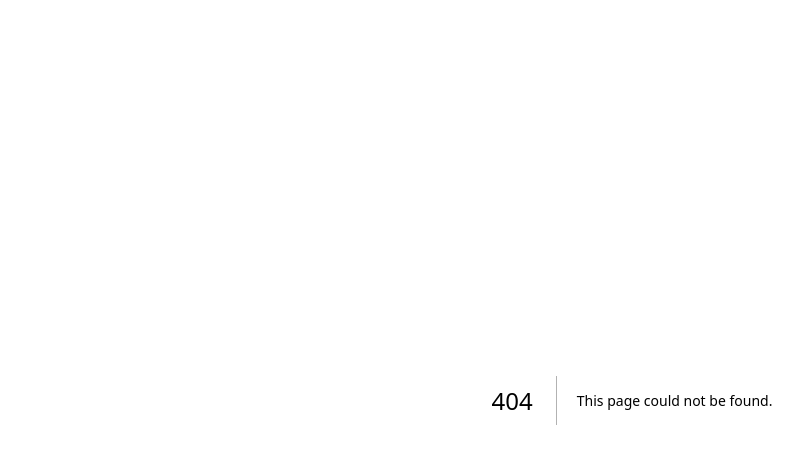
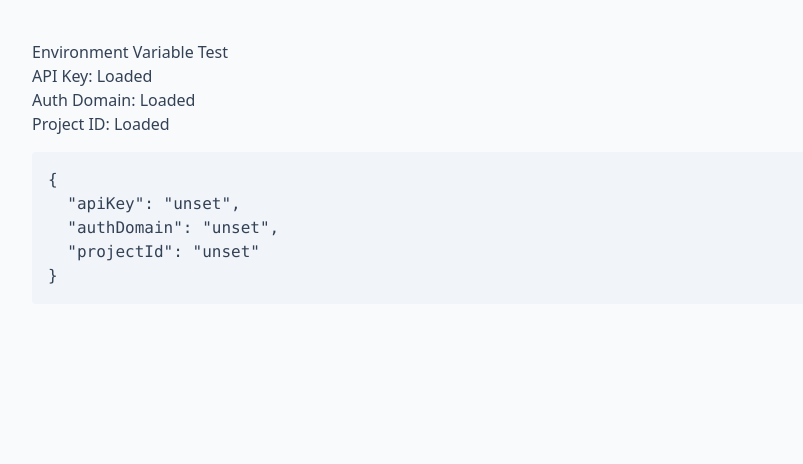
Before and after one commit to ProsperAsare99/MindBridge-Mental-Health-Navigator-Project, a Next.js app: page /test-env in a window 1280 px wide. Before the commit this address had no page. Shown: the top 464 px of the page, without its empty margins (8-811 px from the left). Built offline with nearby package versions, Linux system fonts and the light colour scheme; no server answers.

Commit message:
feat: Create initial dashboard page with personalized greeting, user stats, and quick action links.

```diff
--- a/src/app/dashboard/page.tsx
+++ b/src/app/dashboard/page.tsx
@@ -1,12 +1,29 @@
 "use client";
 
+import { useEffect, useState } from "react";
 import { useAuth } from "@/hooks/use-auth";
 import { Button } from "@/components/ui/button";
-import { PlusCircle, BookHeart, AlertCircle } from "lucide-react";
+import { PlusCircle, BookHeart, AlertCircle, School, GraduationCap } from "lucide-react";
 import Link from "next/link";
+import { doc, getDoc } from "firebase/firestore";
+import { db } from "@/lib/firebase";
 
 export default function DashboardPage() {
     const { user } = useAuth();
+    const [userProfile, setUserProfile] = useState<any>(null);
+
+    useEffect(() => {
+        const fetchUserProfile = async () => {
+            if (user?.uid) {
+                const docRef = doc(db, "users", user.uid);
+                const docSnap = await getDoc(docRef);
+                if (docSnap.exists()) {
+                    setUserProfile(docSnap.data());
+                }
+            }
+        };
+        fetchUserProfile();
+    }, [user]);
 
     // Placeholder data - would eventually come from context/backend
     const timeOfDay = new Date().getHours() < 12 ? "Good morning" : new Date().getHours() < 18 ? "Good afternoon" : "Good evening";
@@ -17,11 +34,25 @@ export default function DashboardPage() {
             <div className="flex flex-col gap-2 md:flex-row md:items-center md:justify-between">
                 <div>
                     <h1 className="text-3xl font-bold tracking-tight text-slate-900">{timeOfDay}, {user?.displayName || "Student"}</h1>
-                    <p className="text-slate-500">Here's what's happening with your wellness today.</p>
+                    <div className="flex items-center gap-2 text-slate-500 mt-1">
+                        {userProfile?.course && (
+                            <span className="flex items-center gap-1 text-sm bg-indigo-50 text-indigo-700 px-2 py-0.5 rounded-full border border-indigo-100">
+                                <BookHeart className="h-3 w-3" />
+                                {userProfile.course}
+                            </span>
+                        )}
+                        {userProfile?.institution && (
+                            <span className="flex items-center gap-1 text-sm bg-slate-100 text-slate-700 px-2 py-0.5 rounded-full border border-slate-200">
+                                <School className="h-3 w-3" />
+                                {userProfile.institution}
+                            </span>
+                        )}
+                        {!userProfile && <p>Here's what's happening with your wellness today.</p>}
+                    </div>
                 </div>
                 <div className="flex items-center gap-3">
                     <Link href="/dashboard/mood">
-                        <Button className="bg-indigo-600 text-white hover:bg-indigo-700">
+                        <Button className="bg-indigo-600 text-white hover:bg-indigo-700 shadow-sm">
                             <PlusCircle className="mr-2 h-4 w-4" />
                             Log Mood
                         </Button>
--- /dev/null
+++ b/src/app/test-env/page.tsx
@@ -0,0 +1,20 @@
+"use client";
+
+export default function TestEnvPage() {
+    return (
+        <div className="p-10">
+            <h1>Environment Variable Test</h1>
+            <p>API Key: {process.env.NEXT_PUBLIC_FIREBASE_API_KEY ? "Loaded" : "Not Loaded"}</p>
+            <p>Auth Domain: {process.env.NEXT_PUBLIC_FIREBASE_AUTH_DOMAIN ? "Loaded" : "Not Loaded"}</p>
+            <p>Project ID: {process.env.NEXT_PUBLIC_FIREBASE_PROJECT_ID ? "Loaded" : "Not Loaded"}</p>
+
+            <pre className="mt-4 p-4 bg-slate-100 rounded">
+                {JSON.stringify({
+                    apiKey: process.env.NEXT_PUBLIC_FIREBASE_API_KEY,
+                    authDomain: process.env.NEXT_PUBLIC_FIREBASE_AUTH_DOMAIN,
+                    projectId: process.env.NEXT_PUBLIC_FIREBASE_PROJECT_ID,
+                }, null, 2)}
+            </pre>
+        </div>
+    );
+}
--- a/src/lib/firebase.ts
+++ b/src/lib/firebase.ts
@@ -11,6 +11,8 @@ const firebaseConfig = {
     appId: process.env.NEXT_PUBLIC_FIREBASE_APP_ID,
 };
 
+console.log("Firebase Config:", firebaseConfig);
+
 // Initialize Firebase
 const app = !getApps().length ? initializeApp(firebaseConfig) : getApp();
 const auth = getAuth(app);
```
